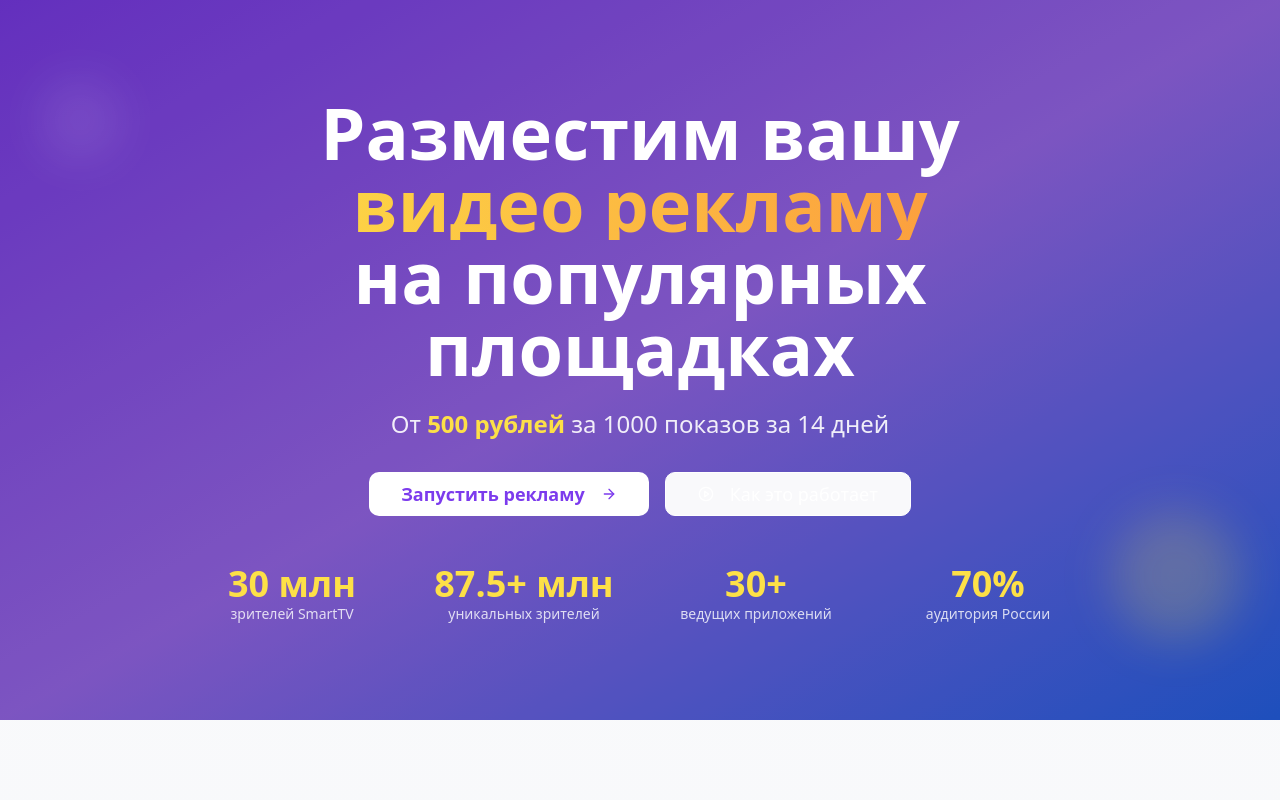
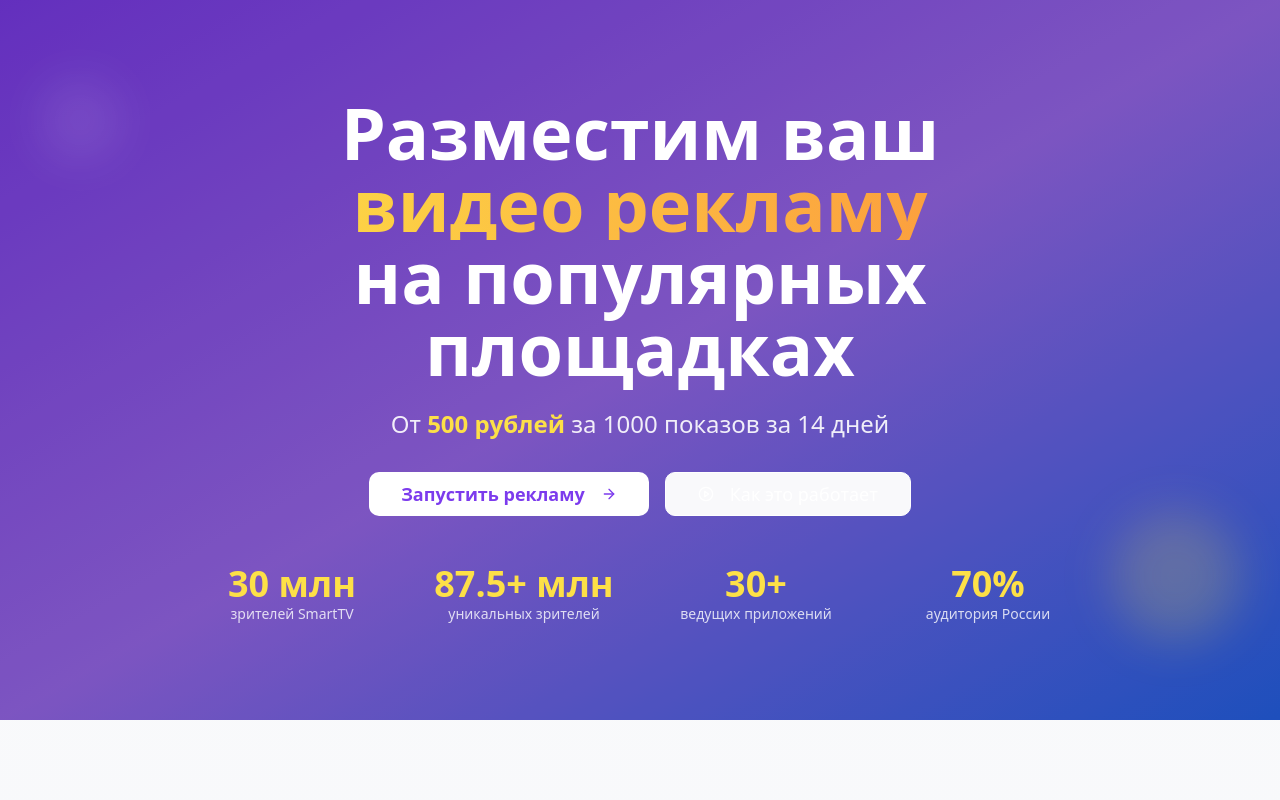
Before and after one commit to ny1988-byte/project-web-now, a React (Vite) app: page / in a window 1280 px wide. Shown: the top 800 px of the page. Built offline with nearby package versions, Linux system fonts and the light colour scheme.

Commit message:
Manual edit: src/components/HeroSection.tsx
Edited UI in Lovable

```diff
--- a/src/components/HeroSection.tsx
+++ b/src/components/HeroSection.tsx
@@ -14,7 +14,7 @@ const HeroSection = () => {
       <div className="relative z-10 container mx-auto px-4 text-center text-white">
         <div className="max-w-4xl mx-auto">
           <h1 className="text-5xl md:text-7xl font-bold mb-6 leading-tight">
-            Разместим вашу
+            Разместим ваш
             <span className="block bg-gradient-to-r from-yellow-300 to-orange-400 bg-clip-text text-transparent">
               видео рекламу
             </span>
```
